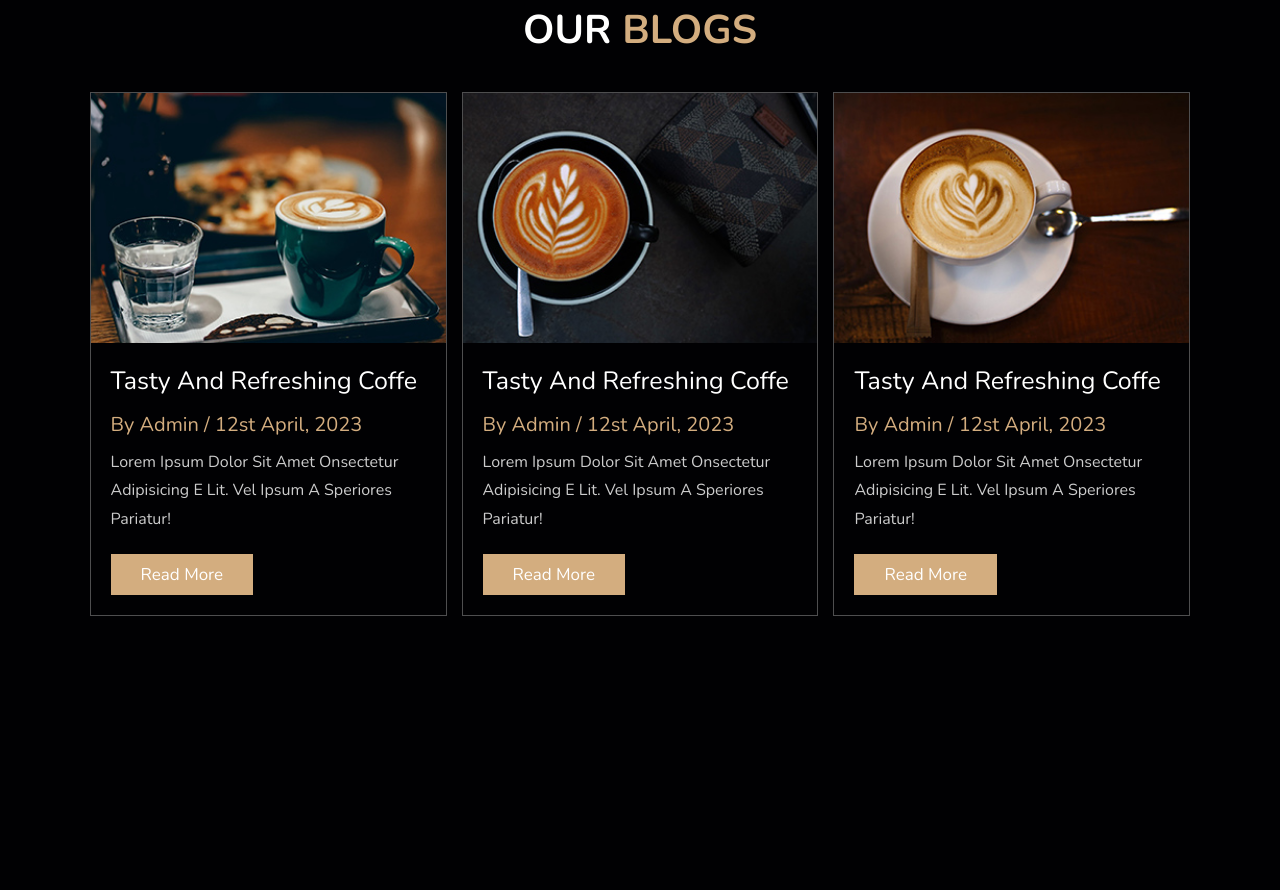
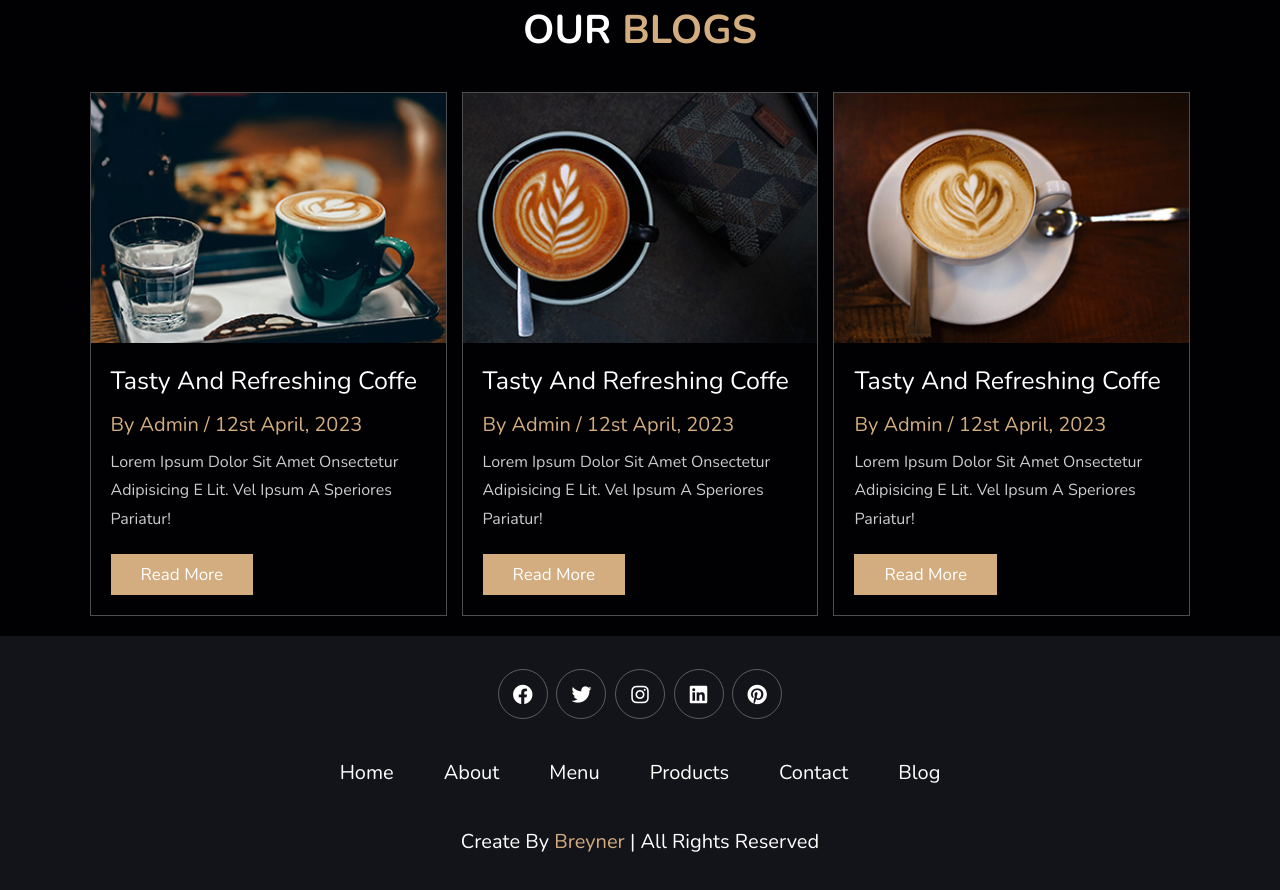
Before and after one commit to Outlaws012/Coffe, a plain HTML site: page index.html in a window 1280 px wide. Shown: the part 4587-5477 px from the top of the page. Before the commit the page ends 5223 px from the top, so only its background shows below. Drawn offline with nearby package versions, Linux system fonts and the light colour scheme.

Commit message:
Terminada

```diff
--- a/css/style.css
+++ b/css/style.css
@@ -503,12 +503,59 @@ section {
     padding: 1rem 0;
 }
 
+.footer {
+    background: var(--black);
+    text-align: center;
+}
 
+.footer .share {
+    padding: 1rem 0;
+}
 
+.footer .share a {
+    height: 5rem;
+    width: 5rem;
+    line-height: 5rem;
+    font-size: 2rem;
+    color: #fff;
+    border: var(--border);
+    margin: .3rem;
+    border-radius: 50%;
+}
 
+.footer .share a:hover {
+    background-color: var(--main-color);
+}
 
+.footer .links {
+    display: flex;
+    justify-content: center;
+    flex-wrap: wrap;
+    padding: 2rem 0;
+    gap: 1rem;
+}
 
+.footer .links a {
+    padding: .7rem 2rem;
+    color: #fff;
+    /* border: var(--border); */
+    font-size: 2rem;
+}
 
+.footer .links a:hover {
+    background: var(--main-color);
+}
+
+.footer .credit {
+    font-size: 2rem;
+    color: #fff;
+    font-weight: lighter;
+    padding: 1.5rem;
+}
+
+.footer .credit span {
+    color: var(--main-color);
+}
 
 
 
--- a/index.html
+++ b/index.html
@@ -420,6 +420,33 @@
 
     <!-- blogs section ends  -->
 
+    <!-- footer section starts  -->
+
+    <section class="footer">
+
+        <div class="share">
+            <a href="#" class="fab fa-facebook"></a>
+            <a href="#" class="fab fa-twitter"></a>
+            <a href="#" class="fab fa-instagram"></a>
+            <a href="#" class="fab fa-linkedin"></a>
+            <a href="#" class="fab fa-pinterest"></a>
+        </div>
+
+        <div class="links">
+            <a href="#">home</a>
+            <a href="#">about</a>
+            <a href="#">menu</a>
+            <a href="#">products</a>
+            <a href="#">contact</a>
+            <a href="#">blog</a>
+        </div>
+
+        <div class="credit">create by <span>Breyner</span> | all rights reserved</div>
+
+    </section>
+
+    <!-- footer section ends  -->
+
 
     <!-- script  -->
     <script src="js/script.js"></script>
```
